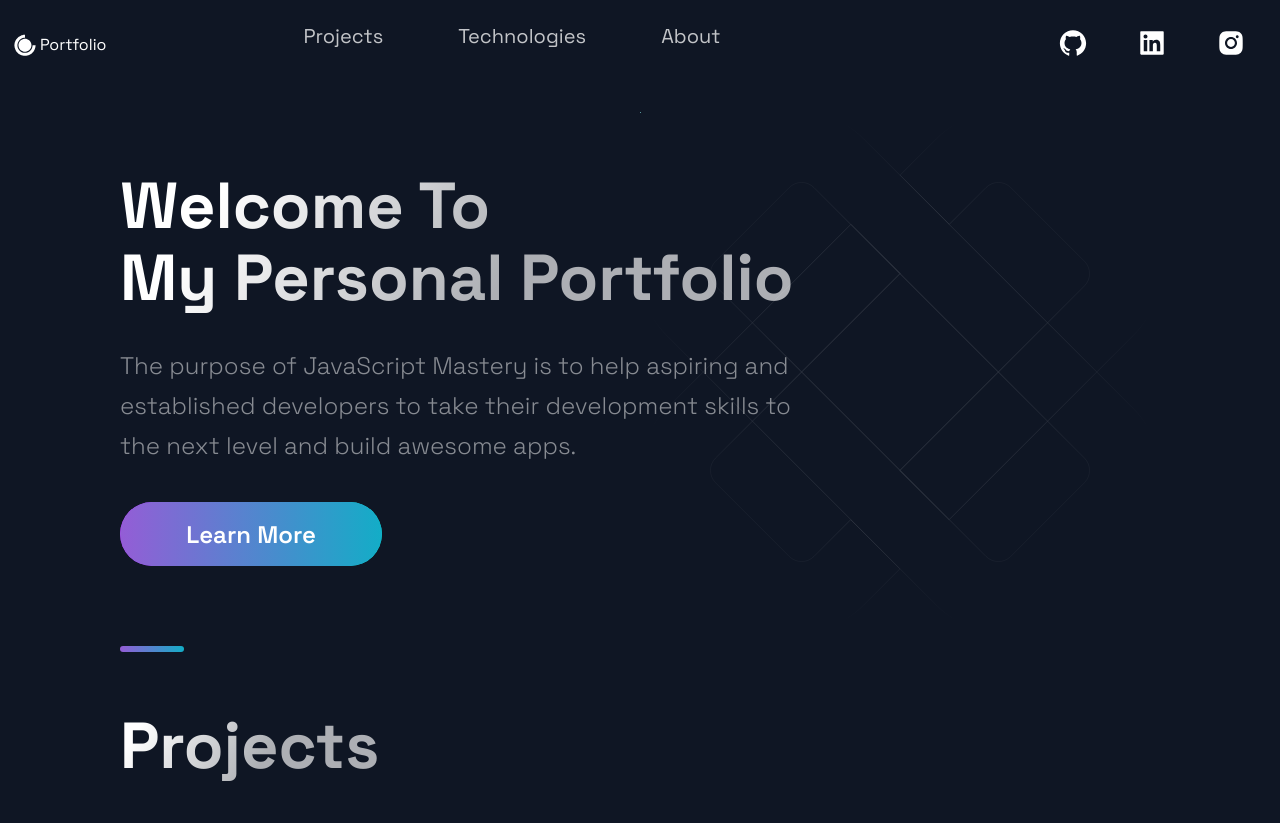
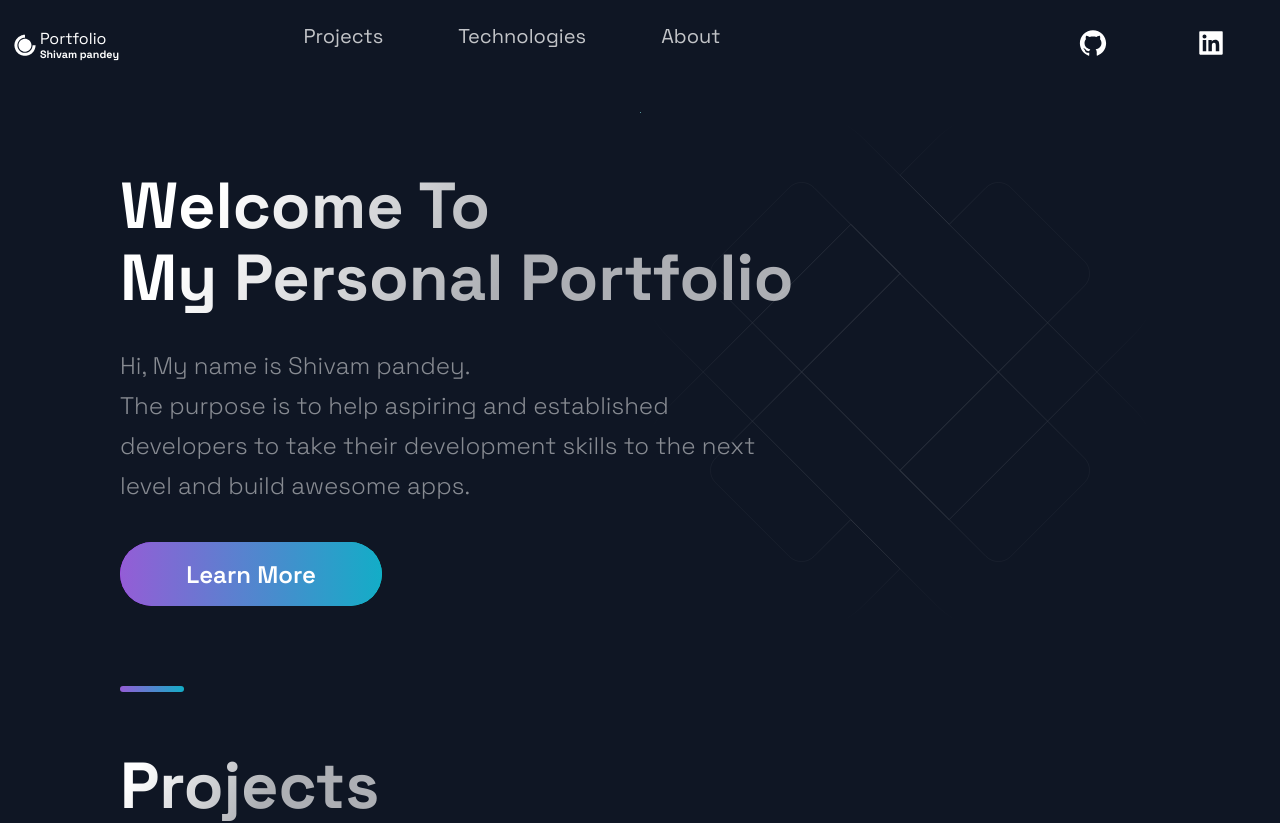
Before and after one commit to shivampandeyy05/portfolio_website, a Next.js app: page / in a window 1280 px wide. Shown: the top 823 px of the page. Built offline with nearby package versions, Linux system fonts and the light colour scheme.

Commit message:
Modified

```diff
--- a/src/components/Footer/Footer.js
+++ b/src/components/Footer/Footer.js
@@ -10,29 +10,29 @@ const Footer = () => {
       <LinkList>
         <LinkColumn>
           <LinkTitle>Call</LinkTitle>
-          <LinkItem href="tel:314-343-3432">314-343-3432</LinkItem>
+          <LinkItem href="tel:(+91)-636-108-8163">+91 6361088163</LinkItem>
         </LinkColumn>
         <LinkColumn>
           <LinkTitle>Email</LinkTitle>
-          <LinkItem href="mailto:contact@jsmastery.com">
-            contact@jsmastery.com
+          <LinkItem href="mailto:shivampandeyyofficial@gmail.com">
+            shivam.pandey12@gmail.com
           </LinkItem>
         </LinkColumn>
       </LinkList>
       <SocialIconsContainer>
         <CompanyContainer>
-          <Slogan>Innovating one project at a time</Slogan>
+          <Slogan>©2022, Shivampandey.co.in</Slogan>
         </CompanyContainer>
         <SocialContainer>
-          <SocialIcons href="https://google.com">
+          <SocialIcons href="https://github.com/shivampandeyy05">
             <AiFillGithub size="3rem" />
           </SocialIcons>
-          <SocialIcons href="https://google.com">
+          <SocialIcons href="https://www.linkedin.com/in/shivampandeyy05">
             <AiFillLinkedin size="3rem" />
           </SocialIcons>
-          <SocialIcons href="https://google.com">
+          {/* <SocialIcons href="https://google.com">
             <AiFillInstagram size="3rem" />
-          </SocialIcons>
+          </SocialIcons> */}
         </SocialContainer>
       </SocialIconsContainer>
     </FooterWrapper>
--- a/src/components/Header/Header.js
+++ b/src/components/Header/Header.js
@@ -10,7 +10,7 @@ const Header = () =>  (
     <Div1>
       <Link href="/">
         <a style={{ display: 'flex', alignItems: 'center', color:"white" }}>
-          <DiCssdeck size="3rem" /> <span>Portfolio</span>
+          <DiCssdeck size="3rem" /> <span>Portfolio<br/><h6>Shivam pandey</h6></span>
         </a>
       </Link>
     </Div1>
@@ -32,15 +32,15 @@ const Header = () =>  (
       </li>
     </Div2>
       <Div3>
-        <SocialIcons href="https://google.com">
+        <SocialIcons href="https://github.com/shivampandeyy05">
           <AiFillGithub size="3rem" />
         </SocialIcons>
-        <SocialIcons href="https://google.com">
+        <SocialIcons href="https://www.linkedin.com/in/shivampandeyy05">
           <AiFillLinkedin size="3rem" />
         </SocialIcons>
-        <SocialIcons href="https://google.com">
+        {/* <SocialIcons href="https://google.com">
           <AiFillInstagram size="3rem"/>
-        </SocialIcons>
+        </SocialIcons> */}
       </Div3>
     </Container>
 );
--- a/src/components/Hero/Hero.js
+++ b/src/components/Hero/Hero.js
@@ -13,7 +13,8 @@ const Hero = (props) => (
           My Personal Portfolio
         </SectionTitle>
         <SectionText>
-        The purpose of JavaScript Mastery is to help aspiring and established developers to take their development skills to the next level and build awesome apps.
+        Hi, My name is Shivam pandey.<br/>
+        The purpose is to help aspiring and established developers to take their development skills to the next level and build awesome apps.
         </SectionText>
         <Button onClick={props.handleClick}>Learn More</Button>
       </LeftSection>
```
